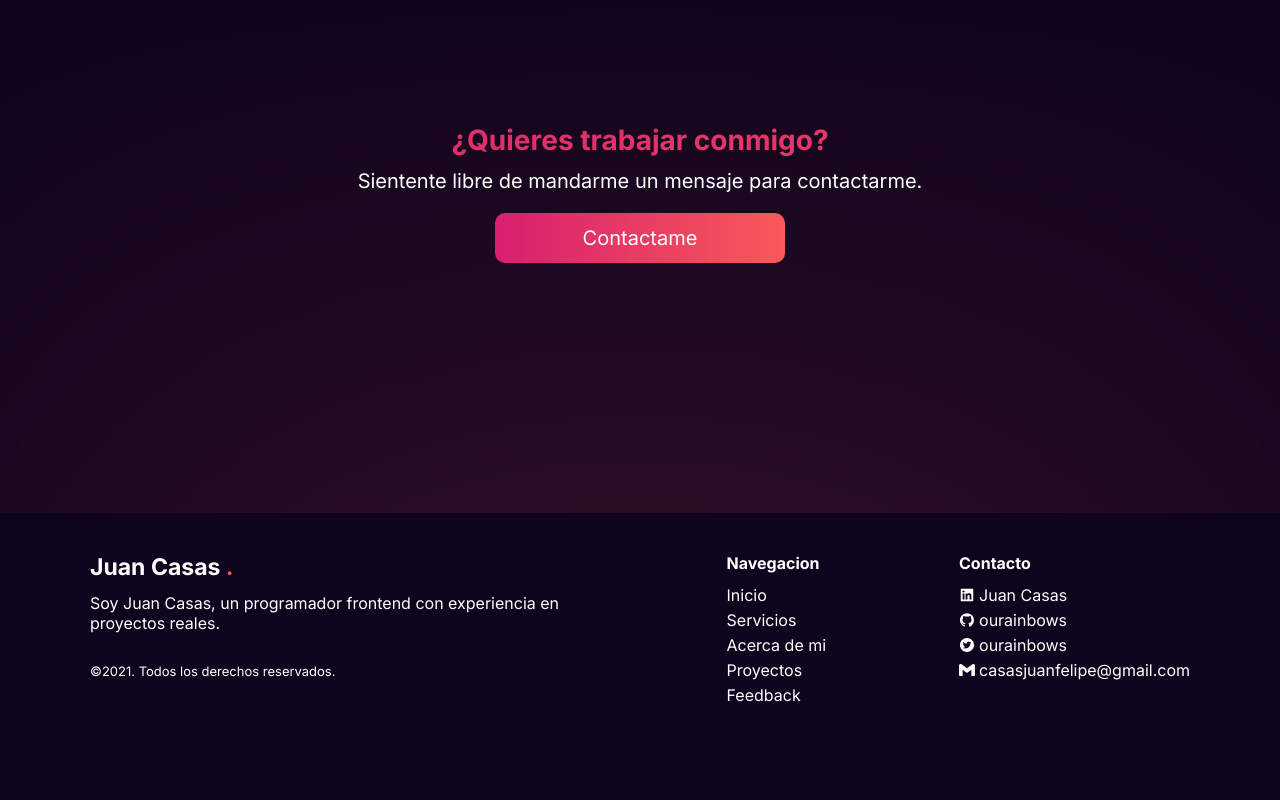
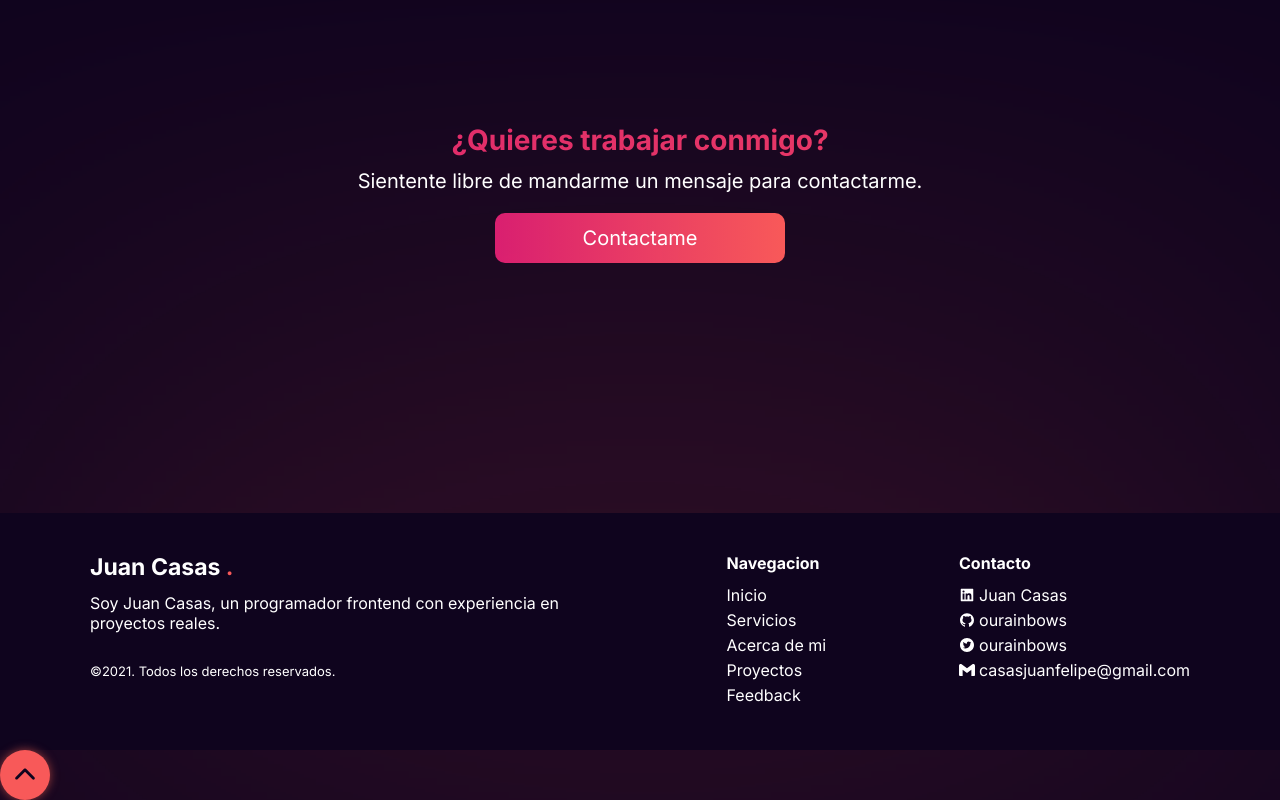
Before and after one commit to ourainbows/ourainbows.github.io, a React (Create React App) app: page / in a window 1280 px wide. Shown: the part 2938-3738 px from the top of the page. Before the commit the page ends 3688 px from the top, so only its background shows below. Built offline with nearby package versions, Linux system fonts and the light colour scheme.

Commit message:
Removed goTopHidden class

```diff
--- a/src/components/GoTop/index.jsx
+++ b/src/components/GoTop/index.jsx
@@ -28,7 +28,7 @@ function GoTop() {
     }, [])
 
     return (
-        <div className={showGoTop ? styles.goTopVisible : styles.goTopHidden} onClick={handleScrollUp} data-aos="fade-up">
+        <div className={showGoTop ? styles.goTopVisible : ""} onClick={handleScrollUp} data-aos="fade-up">
             <button className={styles.goTop}>
                 <IoIosArrowUp/>
             </button>
--- a/src/components/GoTop/styles.module.css
+++ b/src/components/GoTop/styles.module.css
@@ -1,7 +1,3 @@
-.goTopHidden {
-  display: none;
-}
-
 .goTopVisible {
   position: fixed;
   right: 5rem;
```
